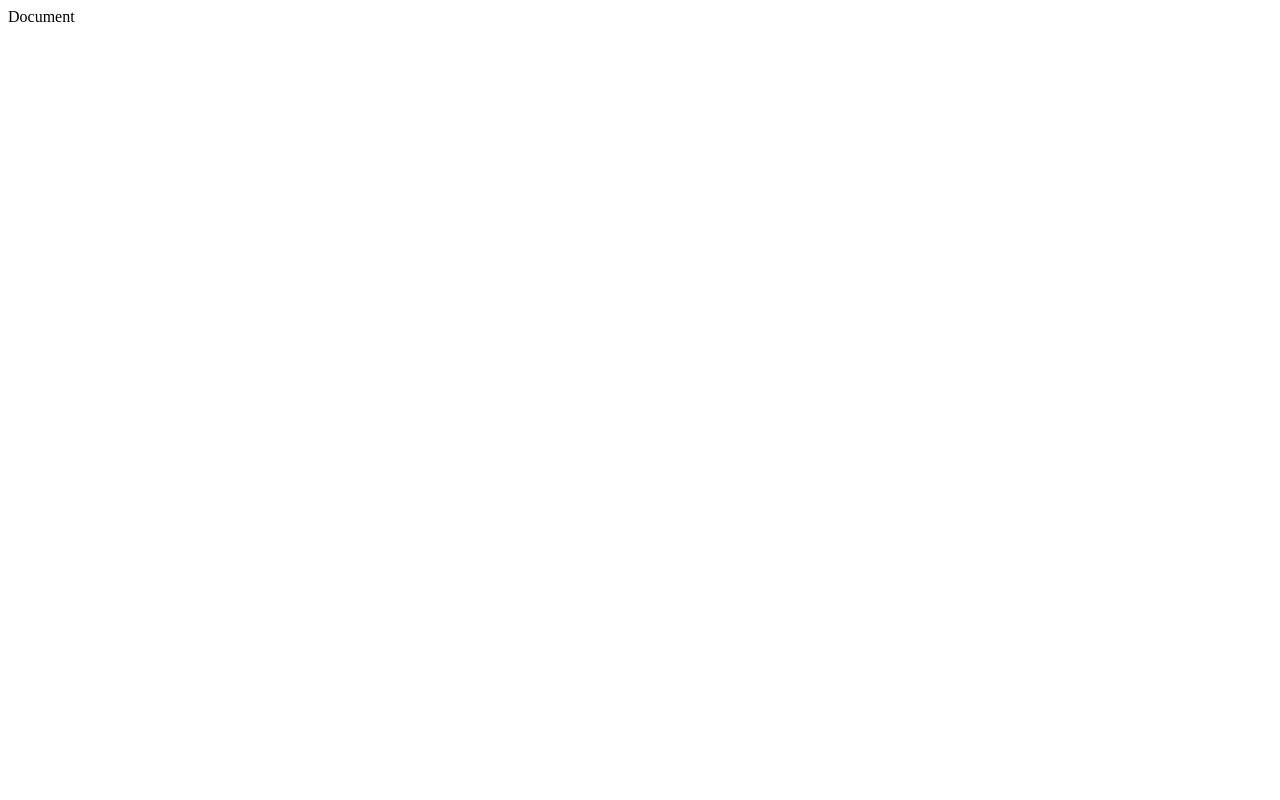
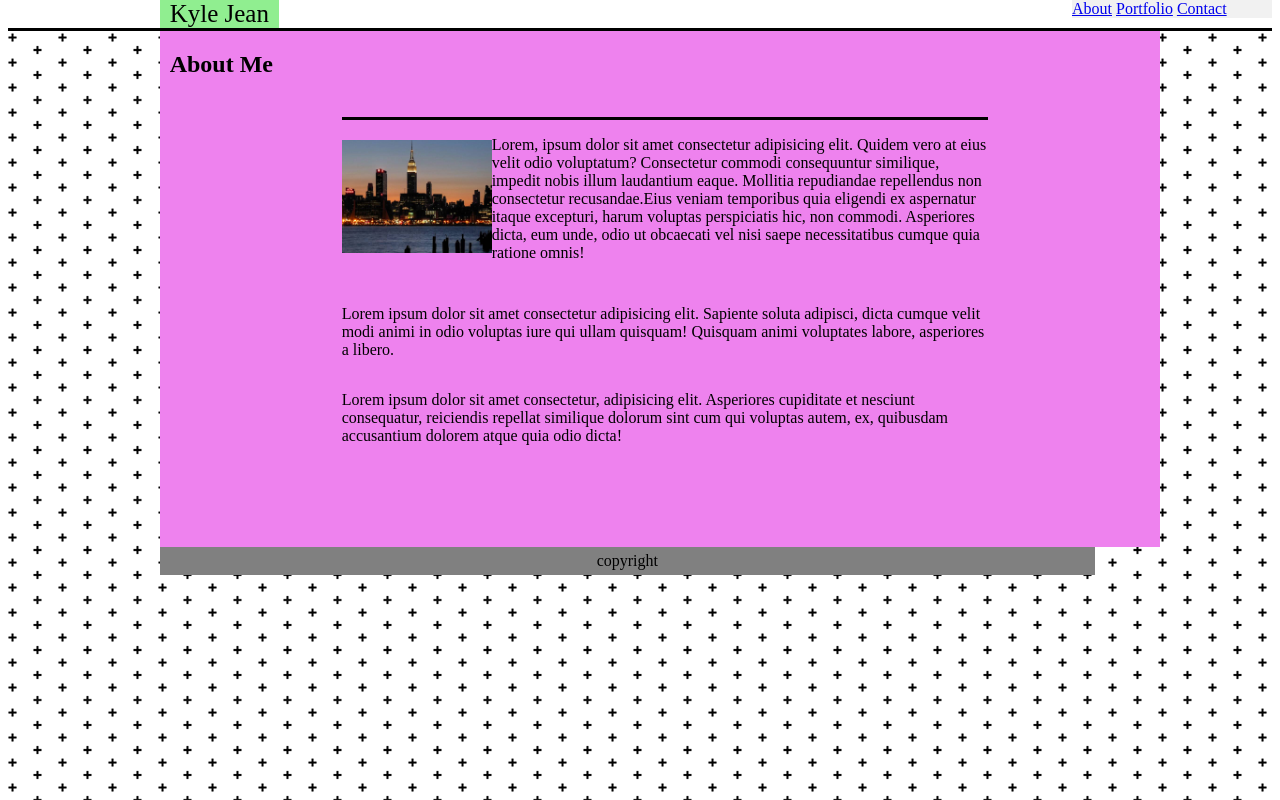
Before and after one commit to wavofi/Basic-Portfolio, a plain HTML site: page index.html in a window 1280 px wide. Drawn offline with Linux system fonts and the light colour scheme.

Commit message:
update with recommended homework assignment

```diff
--- /dev/null
+++ b/assets/css/Contact.html
@@ -0,0 +1,29 @@
+<!DOCTYPE html>
+<html lang="en">
+<head>
+    <meta charset="UTF-8">
+    <meta name="viewport" content="width=device-width, initial-scale=1.0">
+    <meta http-equiv="X-UA-Compatible">
+    <title>Document</title>
+
+    <link rel="stylesheet" href="./style.css">
+    <link rel="stylesheet" href="./Portfolio.html">
+    <link rel="stylesheet" href="../../../Basic-Portfolio/index.html">
+
+
+</head>
+<body>
+    <header>
+        <span class="name">Kyle Jean</span>
+        <ul>
+
+            <li><a href="../../../Basic-Portfolio/index.html">About</a></li>
+            <li><a href="./Portfolio.html">Portfolio</a></li>
+            <li><a href="./Contact.html">Contact</a></li>
+        </ul>
+    </header>
+    <p>This is Contact page
+
+    </p>
+</body>
+</html>
--- /dev/null
+++ b/assets/css/Portfolio.html
@@ -0,0 +1,27 @@
+<!DOCTYPE html>
+<html lang="en">
+<head>
+    <meta charset="UTF-8">
+    <meta name="viewport" content="width=device-width, initial-scale=1.0">
+    <meta http-equiv="X-UA-Compatible">
+    <title>Document</title>
+
+    <link rel="stylesheet" href="./style.css">
+    <link rel="stylesheet" href="../../assets/css/Contact.html">
+    <link rel="stylesheet" href="../../../Basic-Portfolio/index.html">
+
+</head>
+<body>
+        <header>
+            <span class="name">Kyle Jean</span>
+            <ul>
+
+                <li><a href="../../../Basic-Portfolio/index.html">About</a></li>
+                <li><a href="./Portfolio.html">Portfolio</a></li>
+                <li><a href="./contact.html">Contact</a></li>
+            </ul>
+        </header>
+    <p>This is Portfolio Page</p>
+
+</body>
+</html>
--- a/assets/css/style.css
+++ b/assets/css/style.css
@@ -0,0 +1,132 @@
+* {
+    box-sizing: border-box;
+
+}
+body {
+    background-image: url(../images/positive.png);
+
+
+}
+/* .box {
+    background-size: 900, 800;
+
+} */
+
+.container {
+    display: grid;
+    grid-template-columns: 2fr 2fr 2fr 2fr 2fr 2fr;
+    grid-template-rows: 1fr 2fr 1fr 1fr 1fr;
+    Background-color: White;
+    Width: 1000px;
+    height: auto;
+    background-color: violet;
+    margin: 0px 10% auto 12%;
+    padding:0px 10px 0px;
+
+
+}
+header {
+    background-color: white;
+    padding-top: 0px;
+    padding-bottom: 15x;
+    margin-top: -8px;
+    border-bottom-style: solid;
+    border-bottom-color: black;
+
+
+}
+
+.name {
+    width: 300px;
+    height: 200px;
+    background-color:lightgreen;
+    margin: 0 auto 0 12%;
+    font-size: 25px;
+    /* padding-top: 3px; */
+    padding-bottom: 1px;
+    padding-left: 10px;
+    padding-right: 10px;
+
+
+}
+.about_me {
+
+    grid-column-start: 2;
+    grid-column-end: 5;
+    /* grid-row: 1 / span 1; */
+
+    color: black;
+
+}
+.profile {
+
+    grid-column: 2 /span 1;
+    grid-row: 2 /span 1;
+    margin: 0px 10px 0px;
+    border-top-style: solid;
+    border-top-color: black;
+    padding-top: 20px;
+    /* background-image: url(./assets/images/profile.jpg);
+    width: 150px;
+    height: auto; */
+}
+.one_para {
+    grid-column: 3/ span 3;
+    grid-row: 2 /span 1;
+    border-top-style: solid;
+    border-top-color: black;
+    margin-left: -10px;
+
+
+}
+.two_para {
+    grid-column: 2/ span 4;
+    grid-row: 3 /span 1;
+    padding-left: 10px;
+}
+.three_para {
+    grid-column: 2/ span 4;
+    grid-row: 4 /span 1;
+    padding-left: 10px;
+}
+
+/* nav {
+    border-bottom: 1px solid #555;
+
+} */
+li {
+    display: inline;
+
+}
+ul {
+    list-style-type: none;
+    margin: 0;
+    padding: 0;
+    width: 200px;
+    background-color: #f1f1f1;
+    float: right;
+  }
+li a:hover {
+    background-color: #555;
+    color: white;
+  }
+  li a.active {
+    background-color: #4CAF50;
+    color: white;
+  }
+
+  li a:hover:not(.active) {
+    background-color: #555;
+    color: white;
+  }
+
+ footer {
+     border-top-color: rgb(35, 199, 221);
+     border-top-style: 2px;
+     background-color: gray;
+     padding-top: 5px;
+     padding-bottom: 5px;
+     text-align: center;
+     margin-left: 12%;
+     margin-right: 14%;
+ }
--- a/index.html
+++ b/index.html
@@ -3,10 +3,51 @@
 <head>
     <meta charset="UTF-8">
     <meta name="viewport" content="width=device-width, initial-scale=1.0">
-    <meta http-equiv="X-UA-Compatible"
+    <meta http-equiv="X-UA-Compatible">
     <title>Document</title>
+    <link rel="stylesheet" href="./assets/images/profile.jpg">
+    <link rel="stylesheet" href="./assets/css/style.css">
+    <link rel="stylesheet" href="./assets/css/Portfolio.html">
+    <link rel="stylesheet" href="./assets/css/Contact.html">
+
+
+
 </head>
 <body>
 
+    <header>
+        <span class="name">Kyle Jean</span>
+        <ul>
+        <!-- <li><a class="active" href="#news">News</a></li> -->
+            <li><a href="./index.html">About</a></li>
+            <li><a href="./assets/css/Portfolio.html">Portfolio<a><li>
+            <li><a href="./assets/css/Contact.html">Contact</a></li>
+        </ul>
+    </header>
+    <div class="container">
+
+
+
+        <h2><div class="about_me">About Me</div></h2>
+
+        <div class="profile">
+                <img src="./assets/images/profile.jpg" alt="pic" width= 150px height= auto >
+        </div>
+        <div class="one_para">
+            <p>Lorem, ipsum dolor sit amet consectetur adipisicing elit. Quidem vero at eius velit odio voluptatum? Consectetur commodi consequuntur similique, impedit nobis illum laudantium eaque. Mollitia repudiandae repellendus non consectetur recusandae.Eius veniam temporibus quia eligendi ex aspernatur itaque excepturi, harum voluptas perspiciatis hic, non commodi. Asperiores dicta, eum unde, odio ut obcaecati vel nisi saepe necessitatibus cumque quia ratione omnis!</p>
+        </div>
+
+
+
+        <div class="two_para">
+            <p>Lorem ipsum dolor sit amet consectetur adipisicing elit. Sapiente soluta adipisci, dicta cumque velit modi animi in odio voluptas iure qui ullam quisquam! Quisquam animi voluptates labore, asperiores a libero.</p>
+        </div>
+
+        <div class="three_para">
+            <p>Lorem ipsum dolor sit amet consectetur, adipisicing elit. Asperiores cupiditate et nesciunt consequatur, reiciendis repellat similique dolorum sint cum qui voluptas autem, ex, quibusdam accusantium dolorem atque quia odio dicta!</p>
+        </div>
+
+    </div>
+    <footer>copyright</footer>
 </body>
-</html>
+</head>
```
Also changed, not shown: assets/images/positive.png (added), assets/images/profile-image.jpg (deleted), assets/images/profile.jpg (added), assets/images/profile_image.txt (deleted), contact.html (deleted), portfolio.html (deleted).
